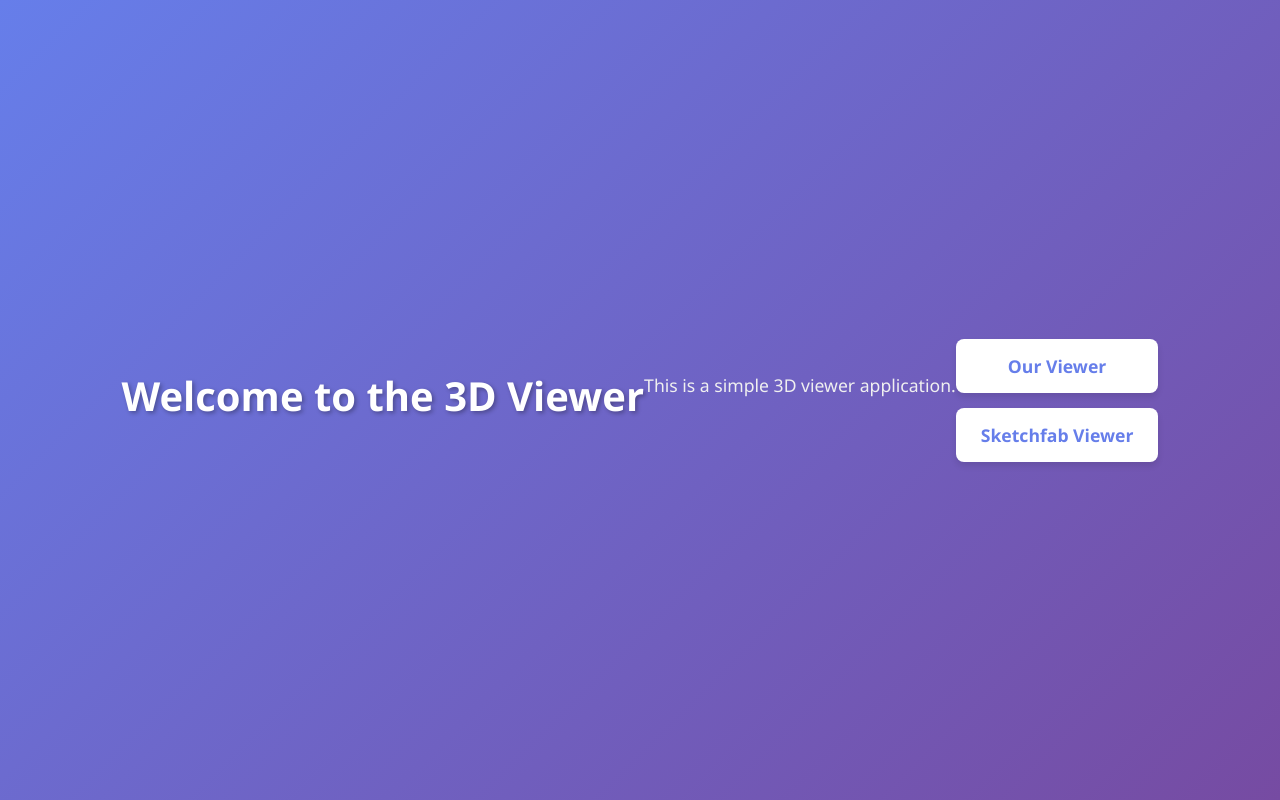
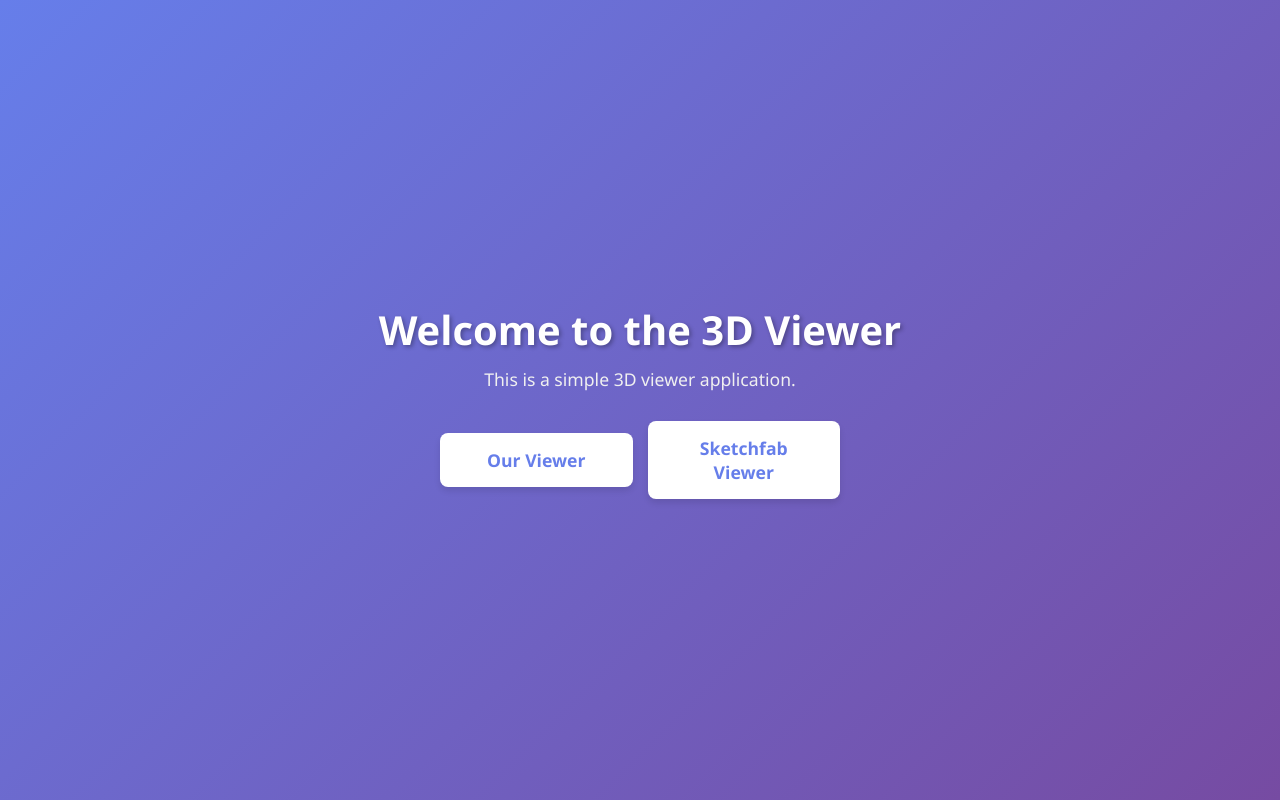
Before and after one commit to zezotaha1/3D-PLY-Viewer, a plain HTML site: page index.html in a window 1280 px wide. Drawn offline with Linux system fonts and the light colour scheme.

Commit message:
fix style and viewer

```diff
--- a/style.css
+++ b/style.css
@@ -9,11 +9,11 @@
     background: linear-gradient(135deg, #667eea 0%, #764ba2 100%);
     min-height: 100vh;
     display: flex;
+    flex-direction: column;
     justify-content: center;
     align-items: center;
     padding: 20px;
 }
-
 h1 {
     color: #ffffff;
     font-size: 2.5rem;
@@ -32,11 +32,17 @@
 ul {
     list-style: none;
     display: flex;
-    flex-direction: column;
     gap: 15px;
     max-width: 400px;
+    justify-content: center;
+    align-items: center;
+    width: 100%;
 }
-
+li {
+    display: block;
+    width: 100%;
+    height: 100%;
+}
 li a {
     display: block;
     padding: 15px 25px;
```
